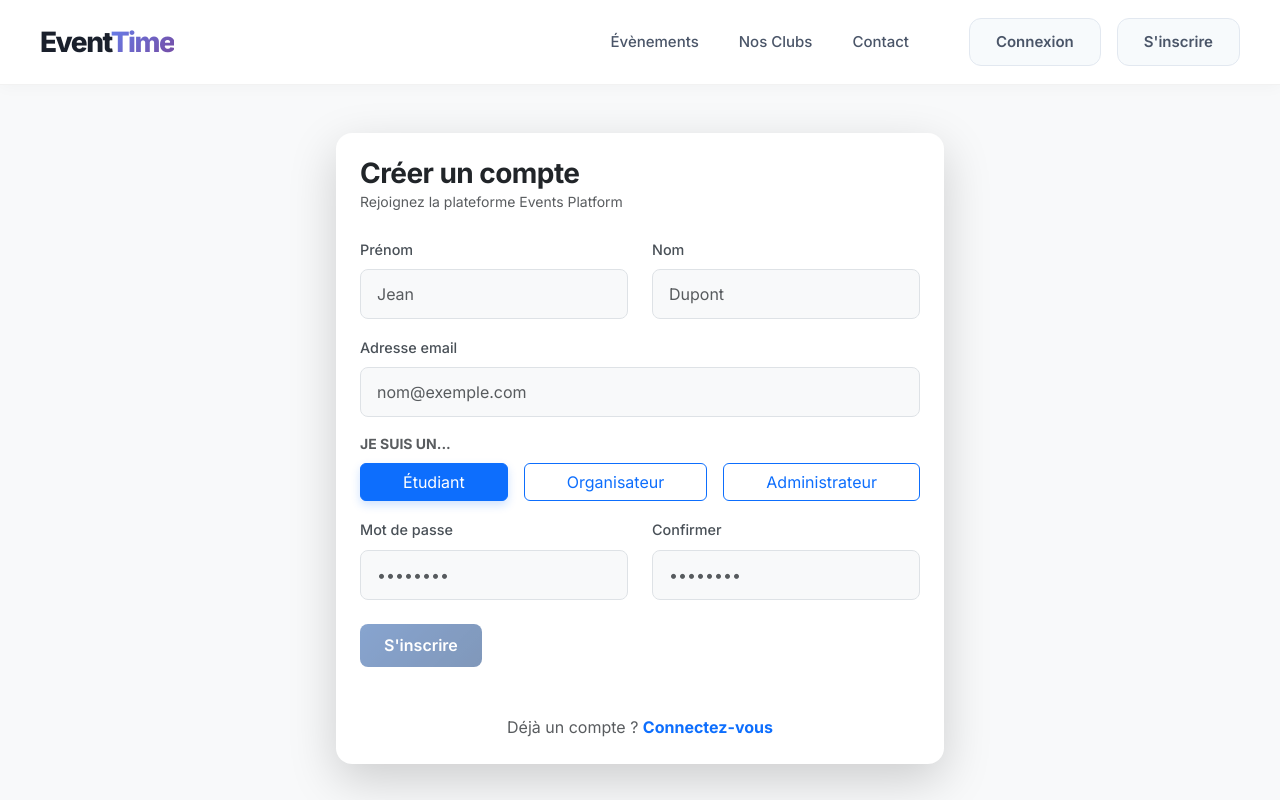
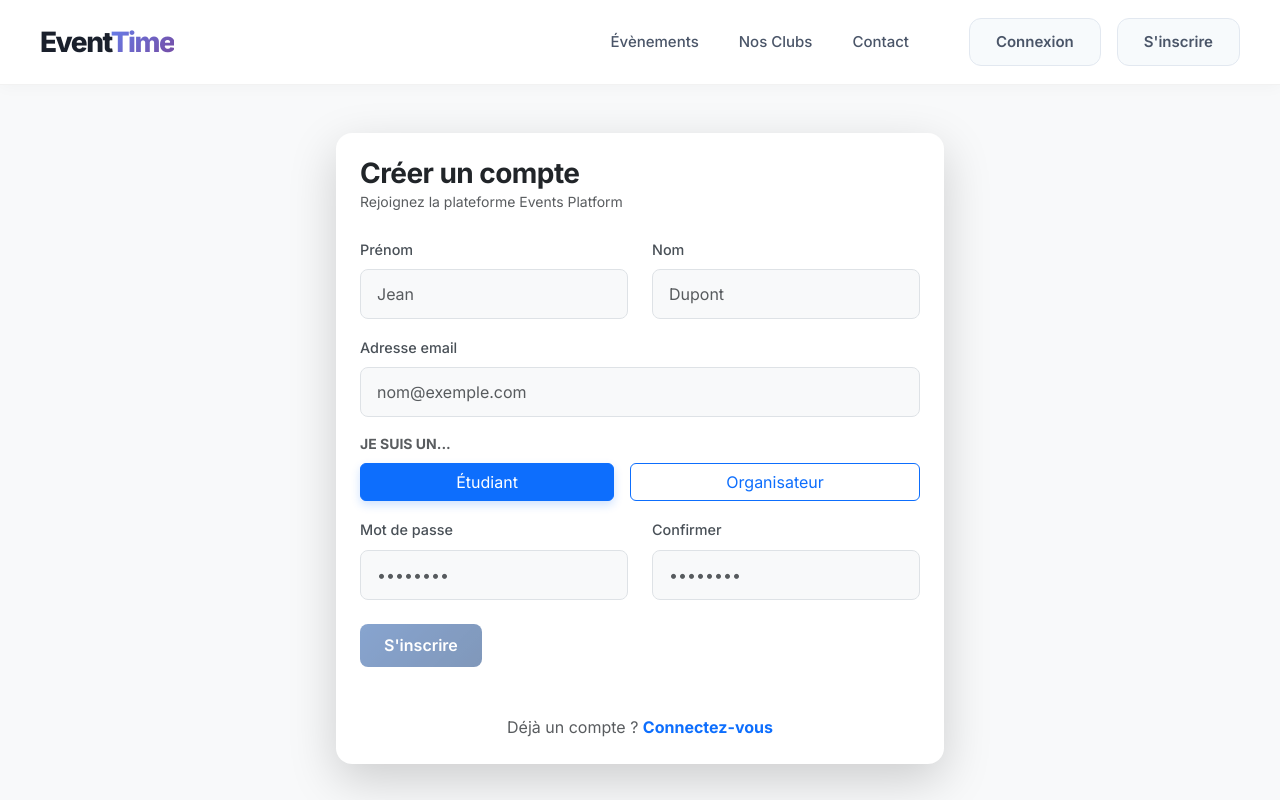
Before and after one commit to GhadaJeddey/Events-Platform, an Angular app in the folder frontend/: page /auth/register in a window 1280 px wide. Shown: the top 800 px of the page. Built offline with nearby package versions, Linux system fonts and the light colour scheme.

Commit message:
removed admin from signup

```diff
--- a/frontend/src/app/auth/register/register.ts
+++ b/frontend/src/app/auth/register/register.ts
@@ -27,8 +27,7 @@ export class RegisterComponent {
     isLoading = signal(false);
     roles = [
         { value: UserRole.STUDENT, label: 'Étudiant' },
-        { value: UserRole.ORGANIZER, label: 'Organisateur' },
-        { value: UserRole.ADMIN, label: 'Administrateur' }
+        { value: UserRole.ORGANIZER, label: 'Organisateur' }
     ];
 
     constructor() {
```
Also changed, not shown: frontend/src/app/auth/login/login.css (line endings or trailing spaces).
